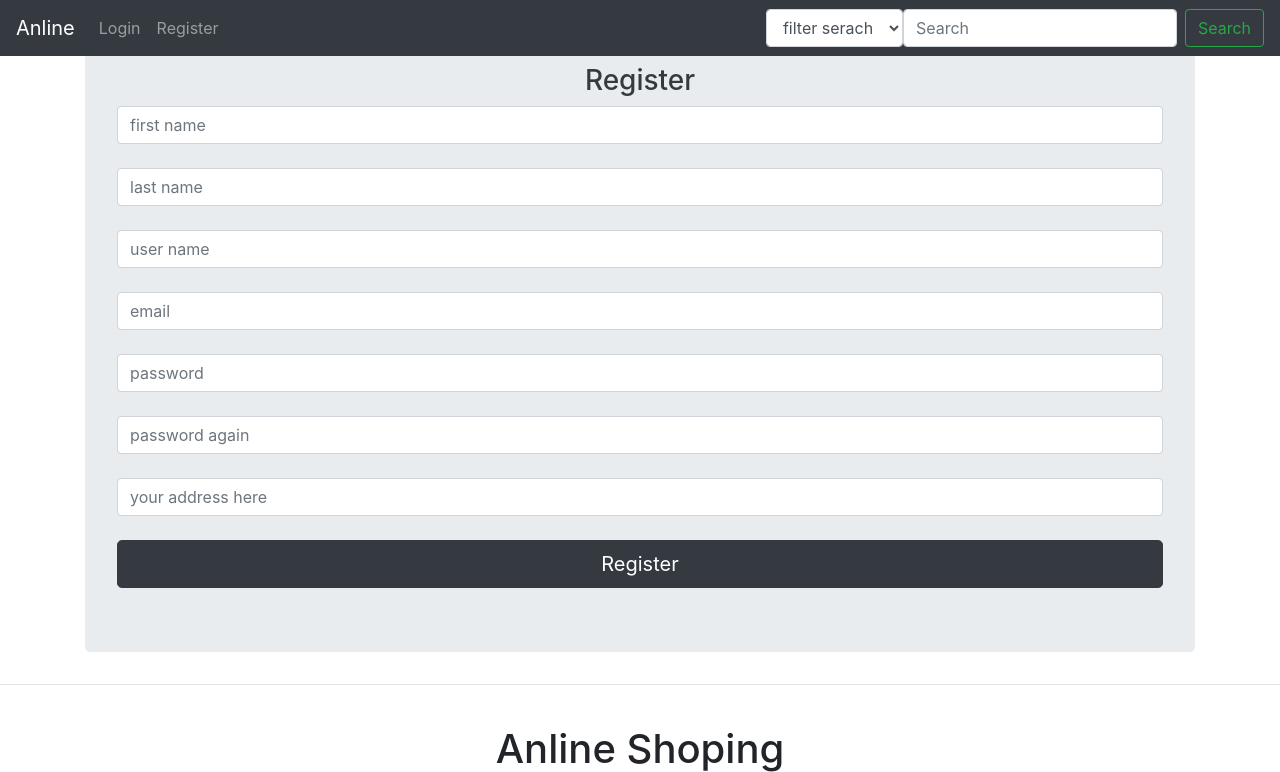
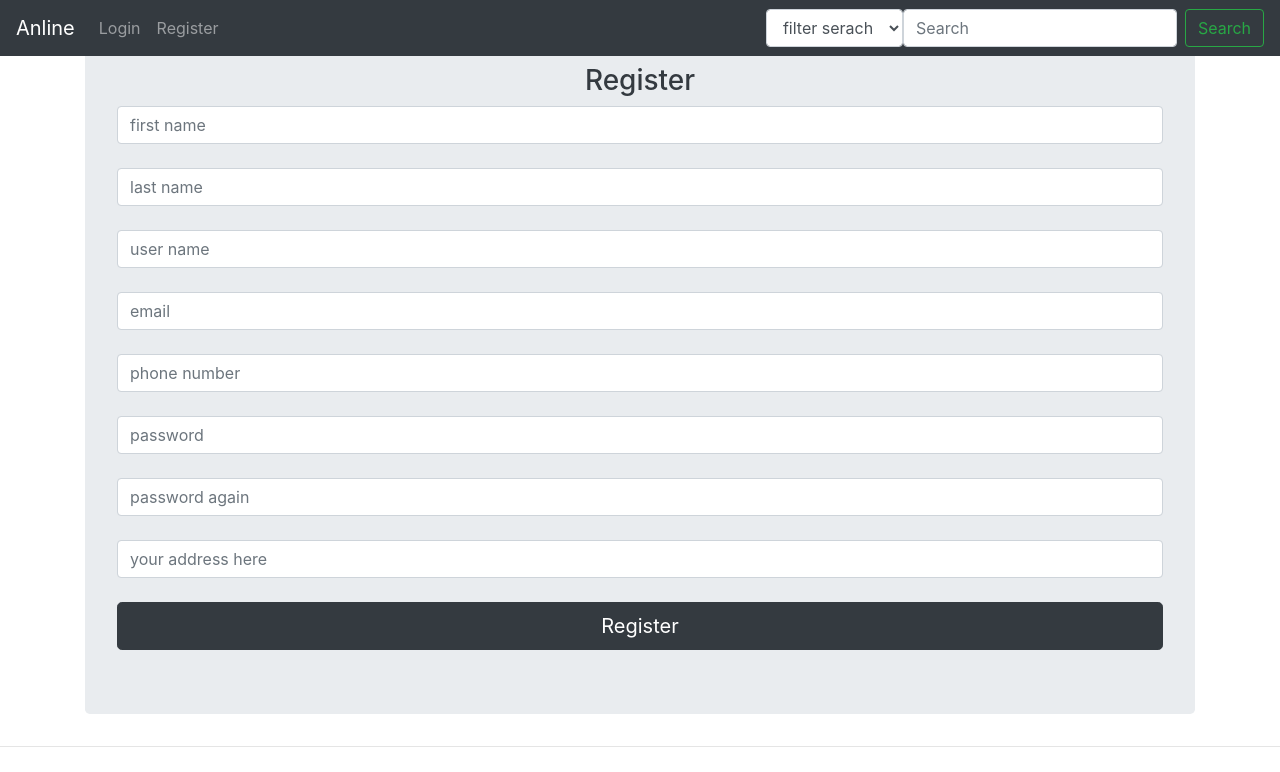
Before and after one commit to Neeraj319/Anline, a Django app: page /auth/register in a window 1280 px wide. Shown: the top 772 px of the page. Run offline with Django 3.2, Linux system fonts and the light colour scheme; some libraries are stand-ins or nearby versions.

Commit message:
changes are made

```diff
--- a/Auth_users/templates/register.html
+++ b/Auth_users/templates/register.html
@@ -22,6 +22,8 @@
             <br>
             <input type="email" name='email' class='form-control' placeholder='email'>
             <br>
+            <input type="number" name='phone' class='form-control' placeholder='phone number'>
+            <br>
             <input type='password' name='password1' class='form-control' placeholder='password'>
             <br>
             <input type="password" name='password2' class='form-control' placeholder='password again'>
--- a/Auth_users/views.py
+++ b/Auth_users/views.py
@@ -34,7 +34,8 @@ def register_user(request):
         password = request.POST.get('password1')
         password2 = request.POST.get('password2')
         address = request.POST.get('address')
-        if (first_name or last_name or username or email or password or password2 or address) == '':
+        phone = request.POST.get('phone')
+        if (first_name or last_name or username or email or phone or password or password2 or address) == '':
             messages.error(request, 'fields cant be empty')
             return redirect('register')
         else:
@@ -52,7 +53,7 @@ def register_user(request):
                 user = User.objects.create_user(
                         username=username, password=password2, first_name=First_name, last_name=Last_name, email=email)
                 user.save()
-                Buyer.objects.create(user = user , address=address)
+                Buyer.objects.create(user = user , phone=phone, address=address)
                 user = authenticate(username=username, password=password)
                 login(request, user)
                 return redirect('home')
--- a/templates/detail_product.html
+++ b/templates/detail_product.html
@@ -56,9 +56,9 @@
     </h3>
     <form method="POST" action="{% url 'product_review' pk=product.pk %}">
       {% csrf_token %}
-    <input type="text" name="review" class = 'form-control'>
+      <input type="text" name="review" class='form-control'>
       <br>
-    <button class = 'btn btn-danger btn-lg btn-block'>
+      <button class='btn btn-danger btn-lg btn-block'>
         add review
       </button>
     </form>
```
Also changed, not shown: db.sqlite3. Lines whose indentation alone changed are shown as unchanged.
